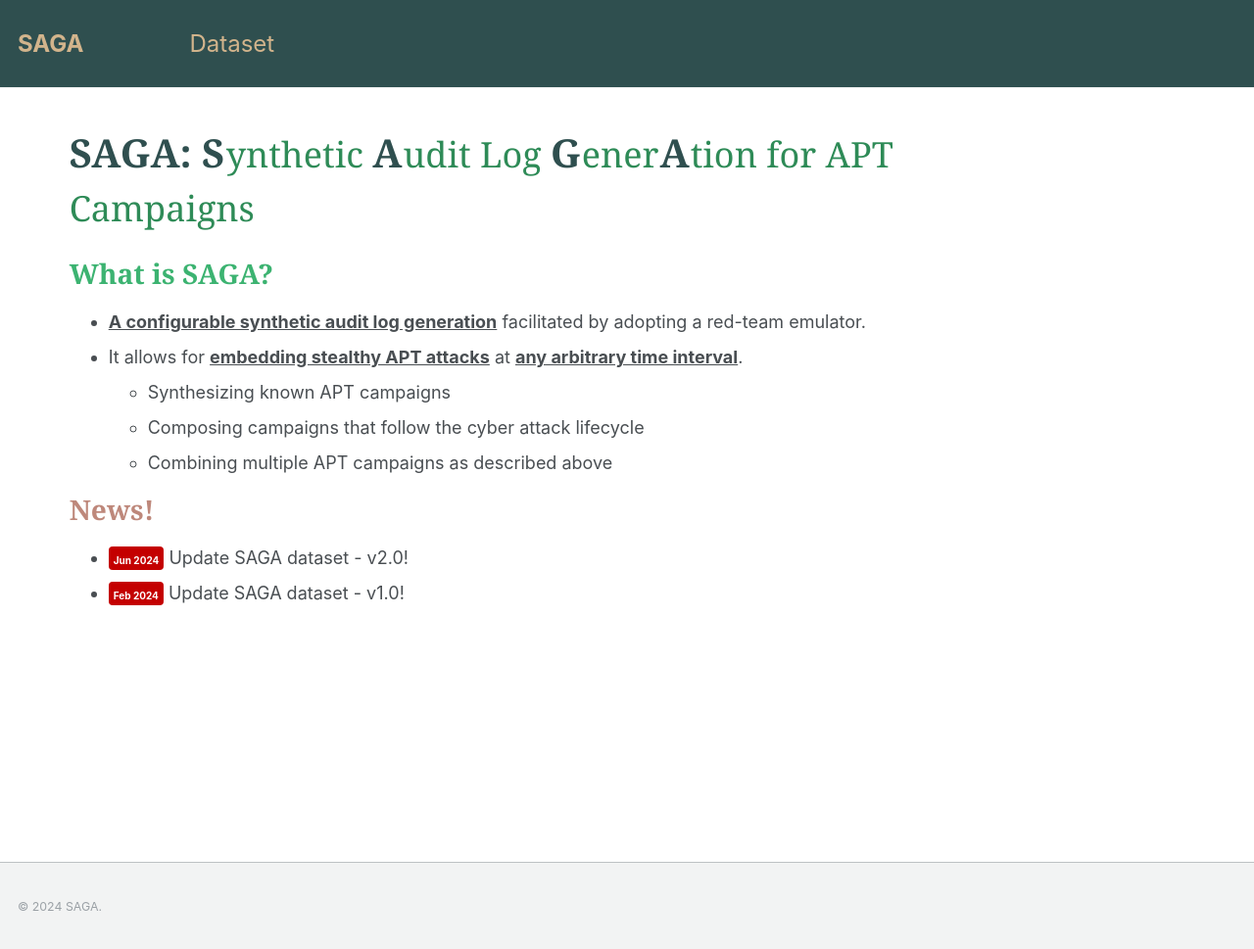
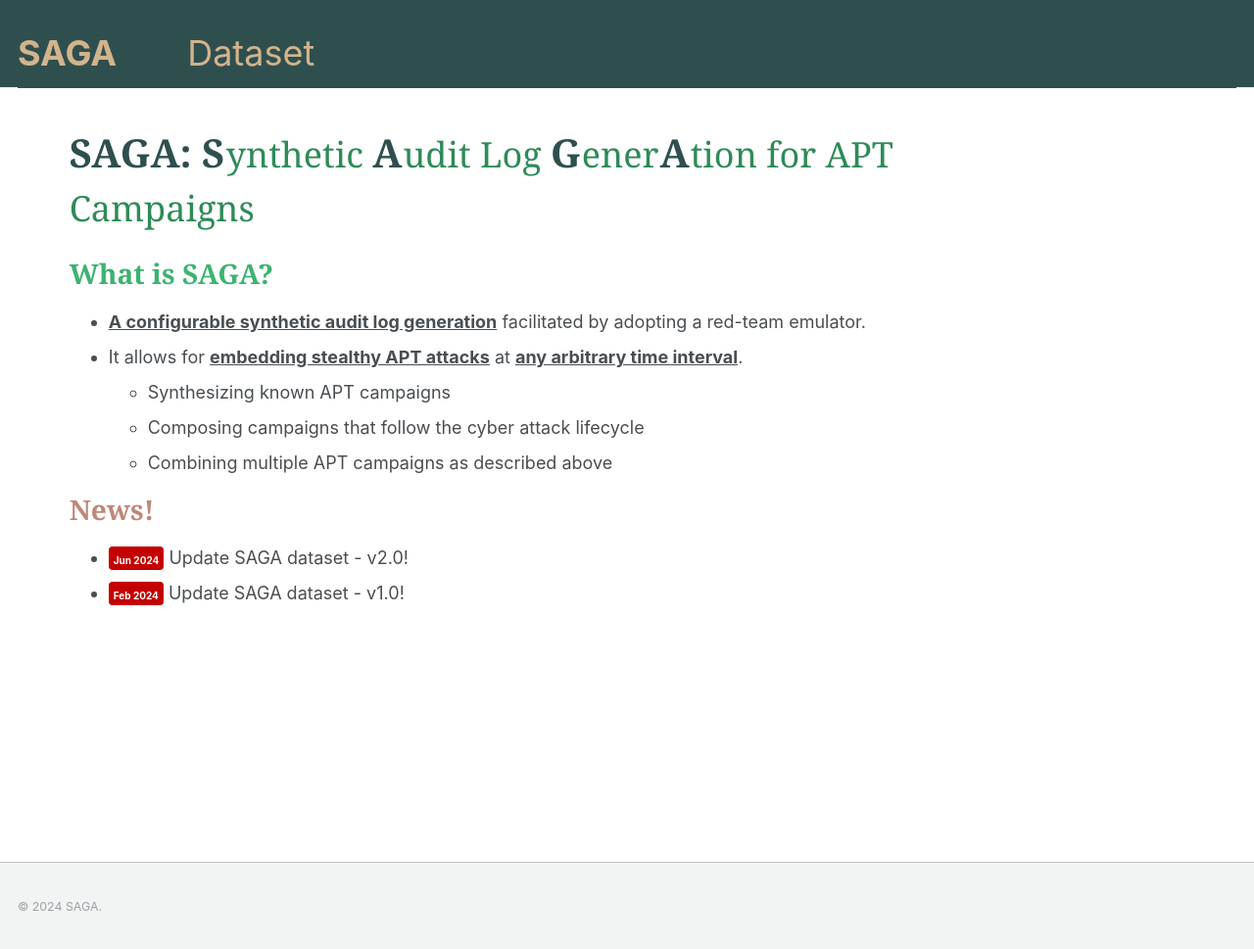
Before and after one commit to saga-tw/saga-tw.github.io, a Jekyll site: the page built from _pages/about.md, in a window 1280 px wide and 971 px high. Shown: the whole window at 98% size. Built offline with Jekyll 4.4.1, drawn with Linux system fonts in a browser that asks for light colours.

Commit message:
Update _masthead.scss

```diff
--- a/_sass/_masthead.scss
+++ b/_sass/_masthead.scss
@@ -51,11 +51,10 @@
   display: block;
   list-style-type: none;
   white-space: nowrap;
-  color: #D2B48C !important;
-  font-size: 24px;
+  font-size: 36px;
 
   &--lg {
-    padding-right: 3em;
+    padding-right: 1em;
     font-weight: 700;
   }
 }
```
